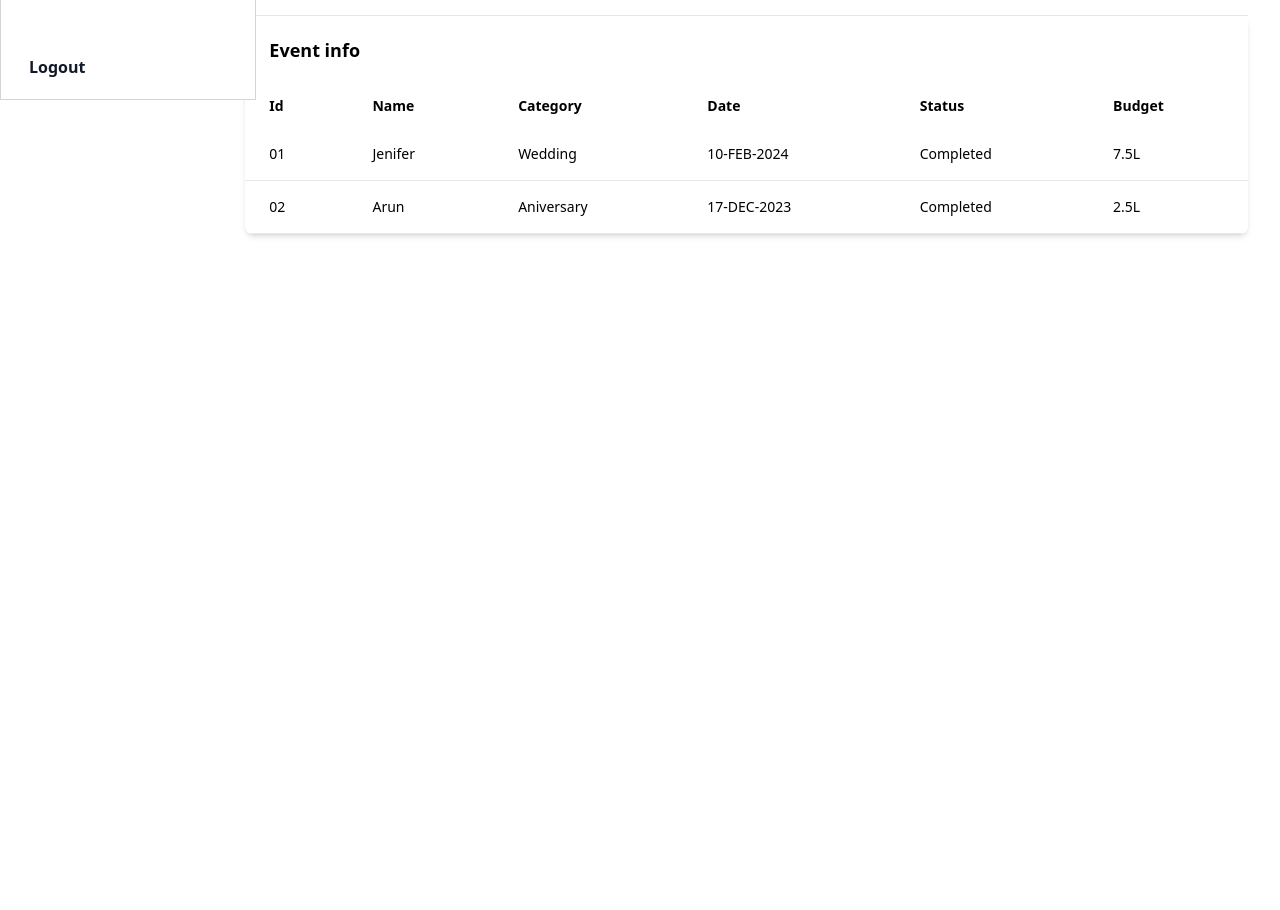
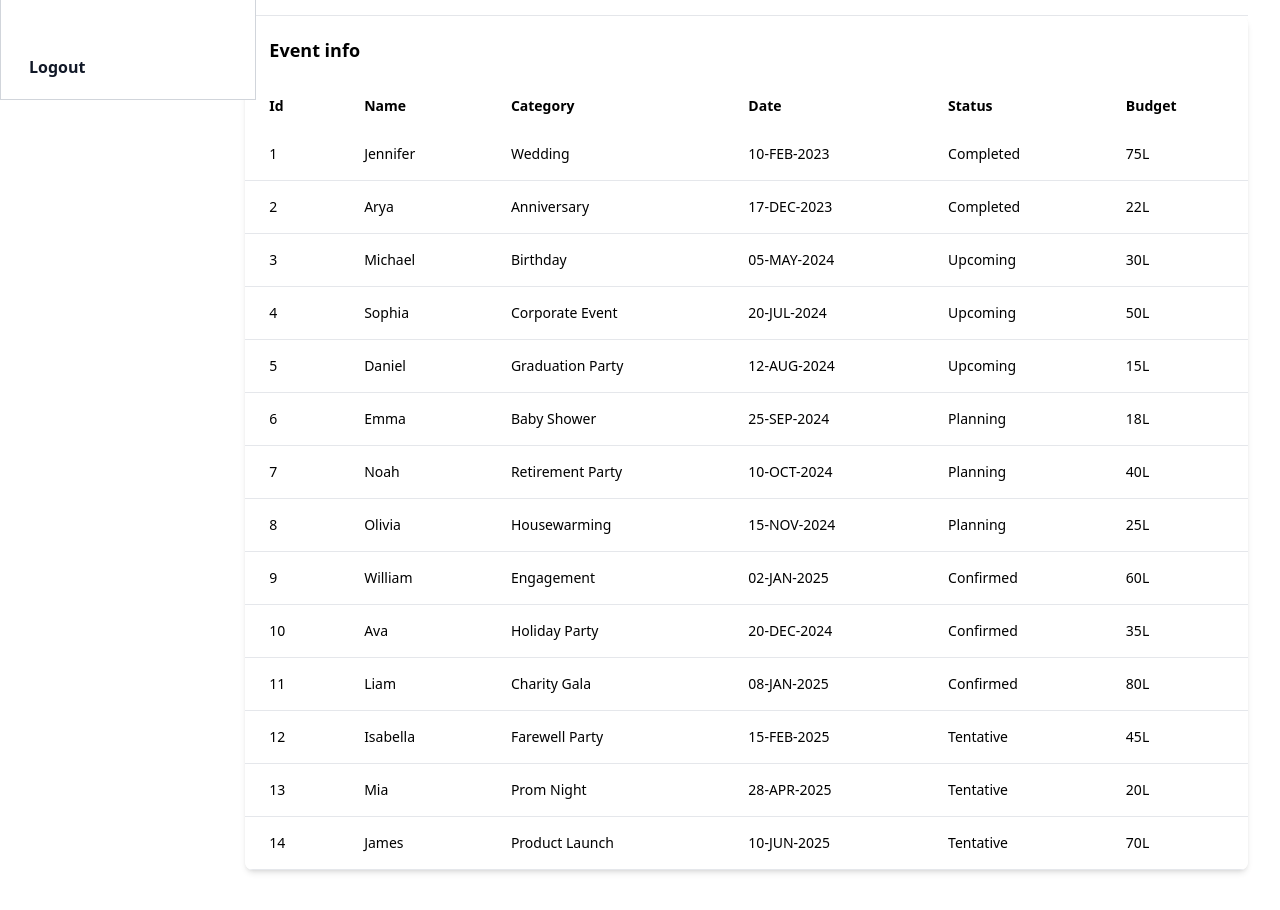
Before and after one commit to Gokul-nath-K/Event, a React (Vite) app in the folder Frontend/: page /admin/event-data in a window 1280 px wide. Shown: the part 700-1610 px from the top of the page. Before the commit the page ends 974 px from the top, so only its background shows below. Built offline with nearby package versions, Linux system fonts and the light colour scheme; a web font is replaced by a local one.

Commit message:
Event data populated in Admin view

```diff
--- a/Frontend/src/Pages/Admin/EventDashboard.jsx
+++ b/Frontend/src/Pages/Admin/EventDashboard.jsx
@@ -9,7 +9,7 @@ const EventDashboard = () => {
       <div className="col-span-8 overflow-hidden rounded-xl sm:px-8">
         <Header title={"Upcoming events"} />
         <EventCard />
-        <Header title={"Completed events"} />
+        <Header title={"Event records"} />
         <EventsTable />
       </div>
     </>
--- /dev/null
+++ b/Frontend/src/assets/Data/EventData.js
@@ -0,0 +1,114 @@
+export const eventData = [
+    {
+        "id": 1,
+        "name": "Jennifer",
+        "category": "Wedding",
+        "date": "10-FEB-2023",
+        "status": "Completed",
+        "budget": "75L"
+    },
+    {
+        "id": 2,
+        "name": "Arya",
+        "category": "Anniversary",
+        "date": "17-DEC-2023",
+        "status": "Completed",
+        "budget": "22L"
+    },
+    {
+        "id": 3,
+        "name": "Michael",
+        "category": "Birthday",
+        "date": "05-MAY-2024",
+        "status": "Upcoming",
+        "budget": "30L"
+    },
+    {
+        "id": 4,
+        "name": "Sophia",
+        "category": "Corporate Event",
+        "date": "20-JUL-2024",
+        "status": "Upcoming",
+        "budget": "50L"
+    },
+    {
+        "id": 5,
+        "name": "Daniel",
+        "category": "Graduation Party",
+        "date": "12-AUG-2024",
+        "status": "Upcoming",
+        "budget": "15L"
+    },
+    {
+        "id": 6,
+        "name": "Emma",
+        "category": "Baby Shower",
+        "date": "25-SEP-2024",
+        "status": "Planning",
+        "budget": "18L"
+    },
+    {
+        "id": 7,
+        "name": "Noah",
+        "category": "Retirement Party",
+        "date": "10-OCT-2024",
+        "status": "Planning",
+        "budget": "40L"
+    },
+    {
+        "id": 8,
+        "name": "Olivia",
+        "category": "Housewarming",
+        "date": "15-NOV-2024",
+        "status": "Planning",
+        "budget": "25L"
+    },
+    {
+        "id": 9,
+        "name": "William",
+        "category": "Engagement",
+        "date": "02-JAN-2025",
+        "status": "Confirmed",
+        "budget": "60L"
+    },
+    {
+        "id": 10,
+        "name": "Ava",
+        "category": "Holiday Party",
+        "date": "20-DEC-2024",
+        "status": "Confirmed",
+        "budget": "35L"
+    },
+    {
+        "id": 11,
+        "name": "Liam",
+        "category": "Charity Gala",
+        "date": "08-JAN-2025",
+        "status": "Confirmed",
+        "budget": "80L"
+    },
+    {
+        "id": 12,
+        "name": "Isabella",
+        "category": "Farewell Party",
+        "date": "15-FEB-2025",
+        "status": "Tentative",
+        "budget": "45L"
+    },
+    {
+        "id": 13,
+        "name": "Mia",
+        "category": "Prom Night",
+        "date": "28-APR-2025",
+        "status": "Tentative",
+        "budget": "20L"
+    },
+    {
+        "id": 14,
+        "name": "James",
+        "category": "Product Launch",
+        "date": "10-JUN-2025",
+        "status": "Tentative",
+        "budget": "70L"
+    }
+]
--- a/Frontend/src/components/Admin/EventsTable.jsx
+++ b/Frontend/src/components/Admin/EventsTable.jsx
@@ -1,4 +1,5 @@
 import React from "react";
+import { eventData } from "../../assets/Data/EventData";
 
 const EventsTable = () => {
   return (
@@ -31,24 +32,22 @@ const EventsTable = () => {
             </tr>
           </thead>
           <tbody>
-            <tr className="bg-white border-b ">
-              <td className="px-6 py-4 font-medium ">01</td>
-              <td className="px-6 py-4">Jenifer</td>
+            {
+              eventData && eventData.map((ele) => (
+                <>
+                  <tr className="bg-white border-b " key={ele.id}>
+                    <td className="px-6 py-4 font-medium ">{ele.id}</td>
+                    <td className="px-6 py-4">{ele.name}</td>
 
-              <td className="px-6 py-4 ">Wedding</td>
-              <td className="px-6 py-4 ">10-FEB-2024</td>
-              <td className="px-6 py-4 ">Completed</td>
-              <td className="px-6 py-4 ">7.5L</td>
-            </tr>
-            <tr className="bg-white border-b ">
-              <td className="px-6 py-4 font-medium ">02</td>
-              <td className="px-6 py-4">Arun</td>
+                    <td className="px-6 py-4 ">{ele.category}</td>
+                    <td className="px-6 py-4 ">{ele.date}</td>
+                    <td className="px-6 py-4 ">{ele.status}</td>
+                    <td className="px-6 py-4 ">{ele.budget}</td>
+                  </tr>
 
-              <td className="px-6 py-4 ">Aniversary</td>
-              <td className="px-6 py-4 ">17-DEC-2023</td>
-              <td className="px-6 py-4 ">Completed</td>
-              <td className="px-6 py-4 ">2.5L</td>
-            </tr>
+                </>
+              ))
+            }
           </tbody>
         </table>
       </div>
```
